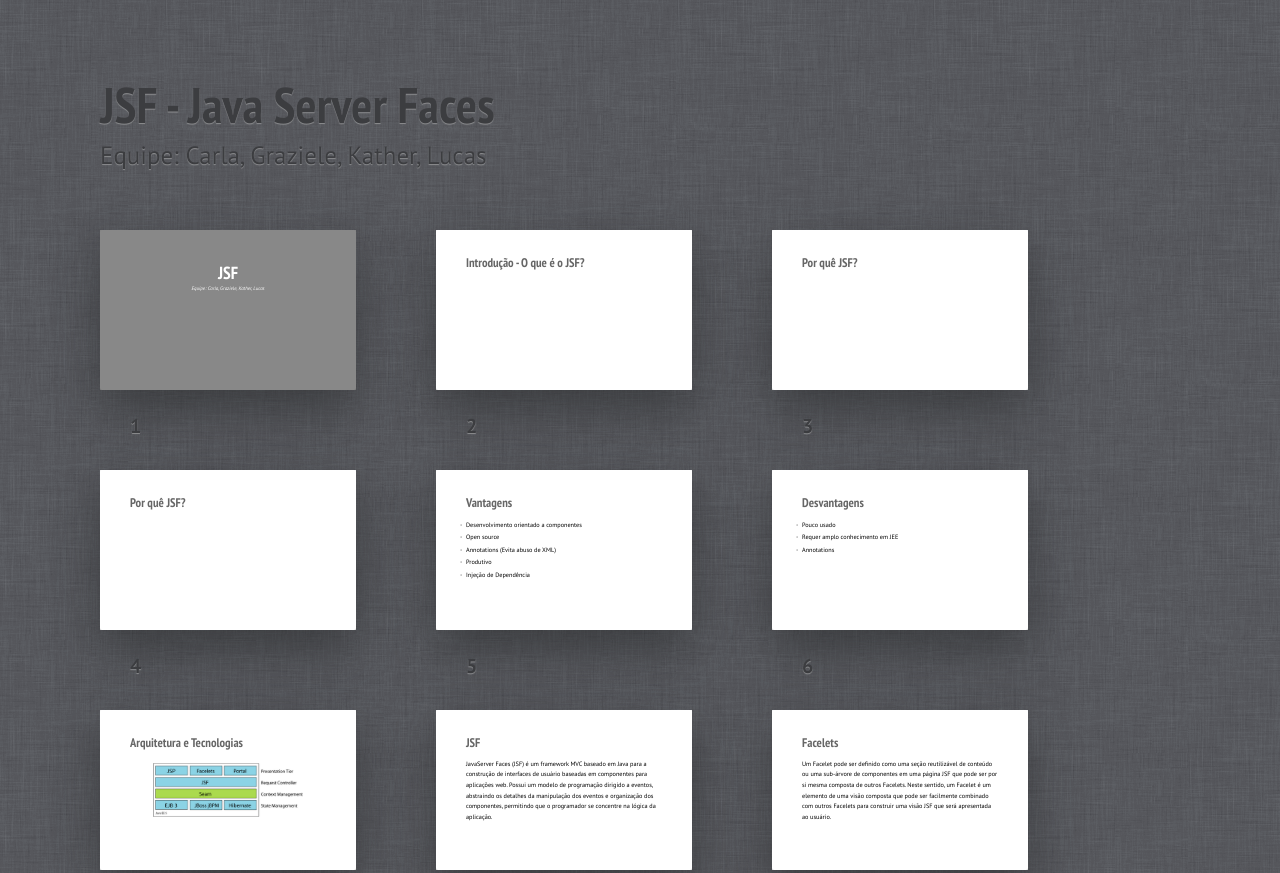
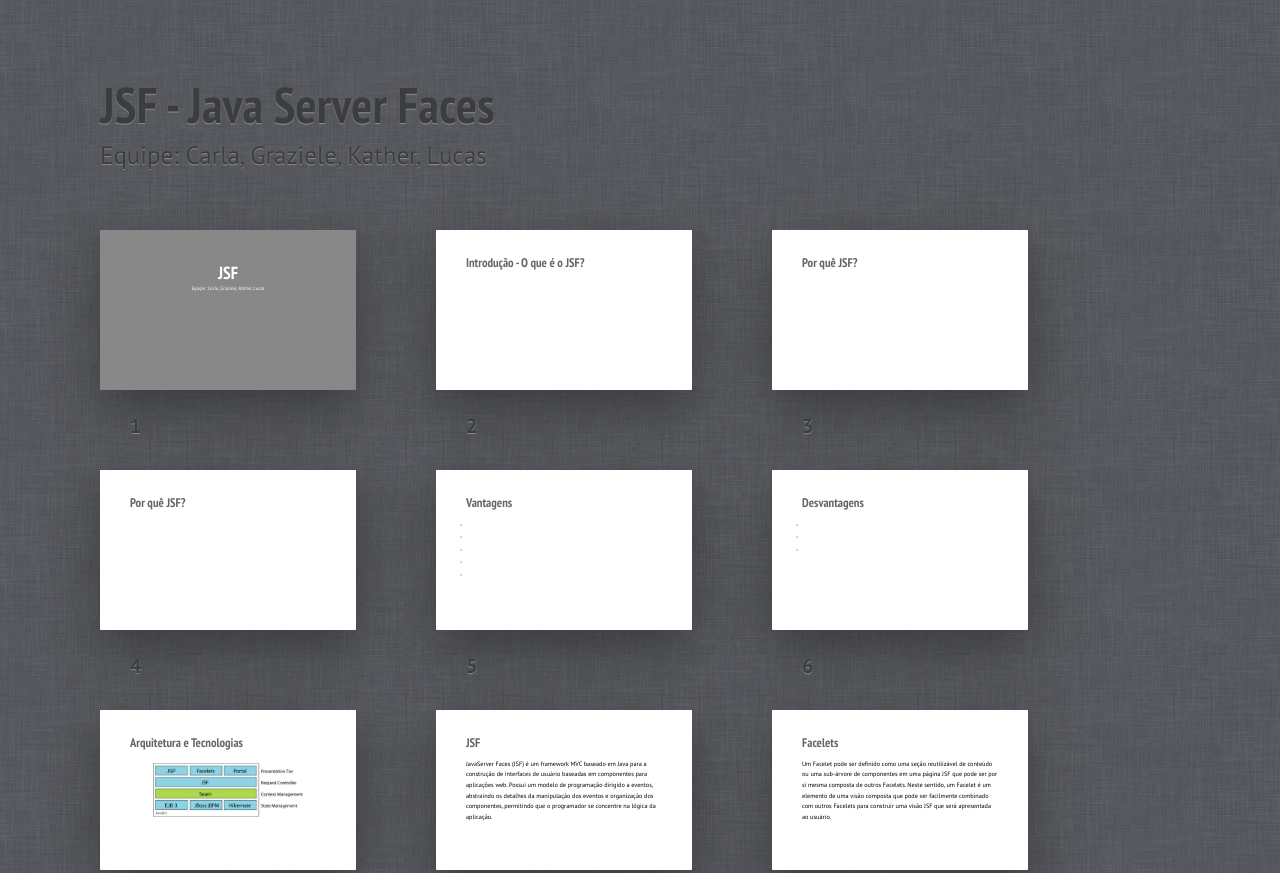
Before and after one commit to AgtLucas/JSF, a plain HTML site: page index.html in a window 1280 px wide. Shown: the top 873 px of the page. Drawn offline with Linux system fonts and the light colour scheme.

Commit message:
Remove texts

```diff
--- a/index.html
+++ b/index.html
@@ -34,19 +34,19 @@
   <section class="slide"><div>
     <h2>Vantagens</h2>
     <ul>
-			<li class="next">Desenvolvimento orientado a componentes</li>
-			<li class="next">Open source</li>
-			<li class="next">Annotations (Evita abuso de XML)</li>
-			<li class="next">Produtivo</li>
-			<li class="next">Injeção de Dependência</li>
+      <li class="next"></li>
+      <li class="next"></li>
+      <li class="next"></li>
+      <li class="next"></li>
+      <li class="next"></li>
     </ul>
   </div></section>
   <section class="slide"><div>
     <h2>Desvantagens</h2>
     <ul>
-			<li class="next">Pouco usado</li>
-			<li class="next">Requer amplo conhecimento em JEE</li>
-            <li class="next">Annotations</li>
+      <li class="next"></li>
+      <li class="next"></li>
+      <li class="next"></li>
     </ul>
   </div></section>
   <section class="slide"><div>
```
Lines whose indentation alone changed are shown as unchanged.
